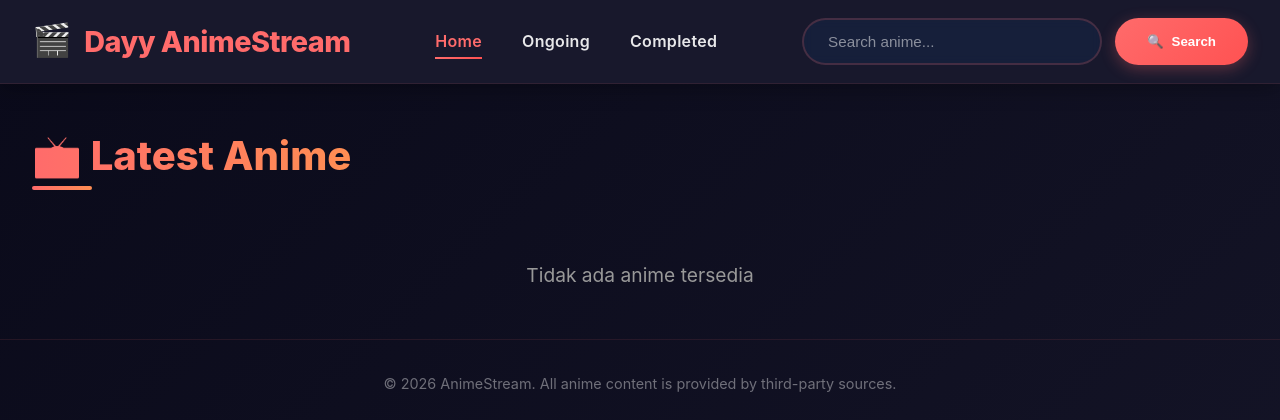
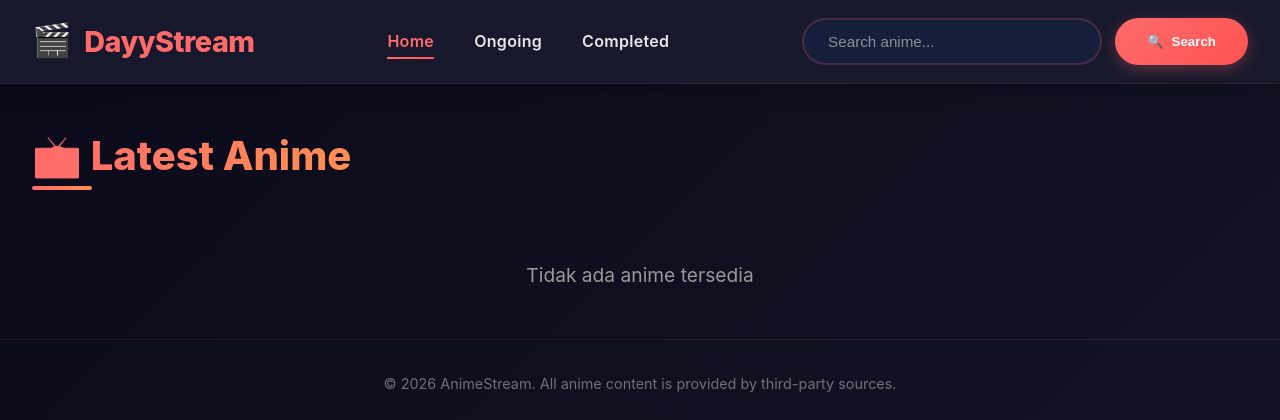
Before and after one commit to RMBLOGG/DayyAnime, a Flask app: page / in a window 1280 px wide. Shown: the top 420 px of the page. Run offline with Flask 3, Linux system fonts and the light colour scheme; data that the repository does not hold is empty.

Commit message:
Rename site from 'Dayy AnimeStream' to 'DayyStream'

```diff
--- a/templates/base.html
+++ b/templates/base.html
@@ -508,7 +508,7 @@
         <div class="nav-container">
             <a href="/" class="logo">
                 <span class="logo-icon">🎬</span>
-                <span>Dayy AnimeStream</span>
+                <span>DayyStream</span>
             </a>
 
             <ul class="nav-menu">
```
